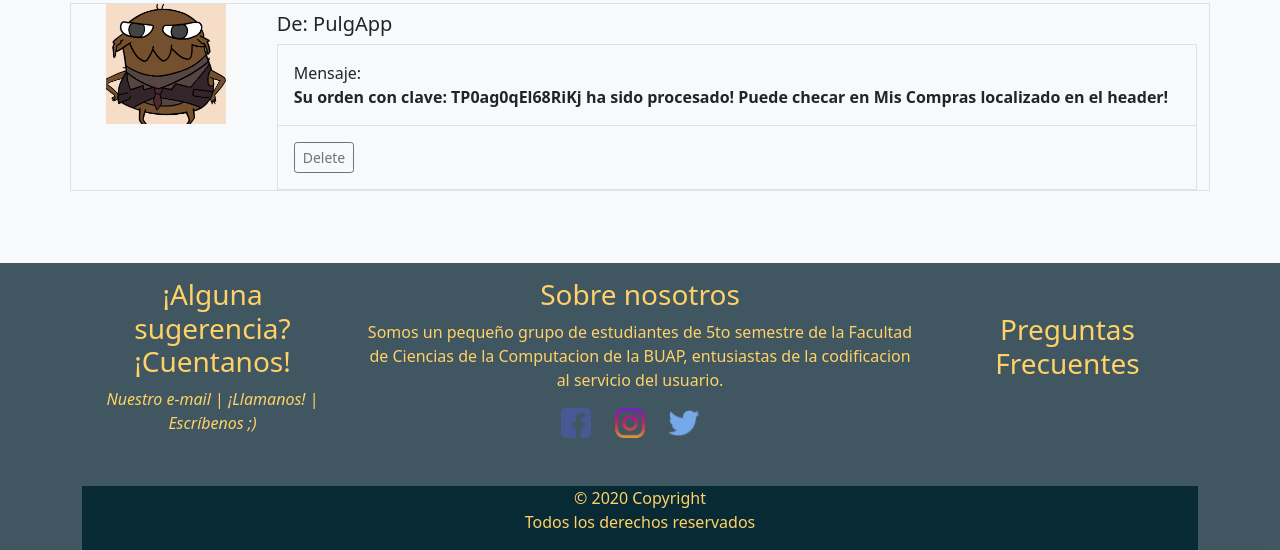
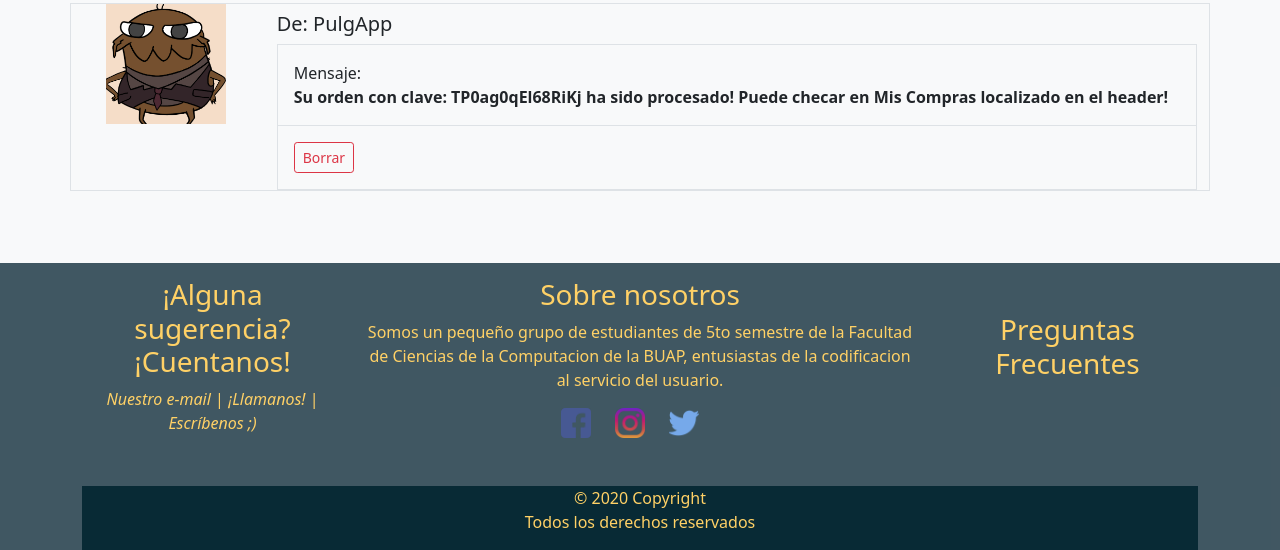
Before and after one commit to Mokkuman/bidding, a Django app: page /notifications in a window 1280 px wide. Shown: the part 376-926 px from the top of the page. Run offline with Django 3.2, Linux system fonts and the light colour scheme; a user stored in the database is signed in; data comes from the database, SQL or seed files in the repository; both versions use the stored data as it was after the commit; some libraries are stand-ins or nearby versions.

Commit message:
User can now delete messages

```diff
--- a/users/models.py
+++ b/users/models.py
@@ -114,4 +114,4 @@ class BidNotification(Notification):
 class SystemNotification(Notification):
     image = models.ImageField(default="pic_default.jpg",null = True, blank = True)
     def __str__(self):
-        return f"From: PulgApp, To: {self.fromBidProduct.productName }"
+        return f"From: PulgApp, To: {self.toUser.email }"
--- a/users/templates/users/notifications.html
+++ b/users/templates/users/notifications.html
@@ -27,10 +27,7 @@
                     <div class="col">
                       <div class="row p-3">
                         <div class="col-12">
-                          <button type="button" id="delete-button" data-index="{{notification.id}}"
-                            class="btn btn-outline-secondary btn-sm delete-button">
-                            Delete
-                          </button>
+                          <a href = "{% url 'users:deleteUserNotification' notification.id %}" class="btn btn-outline-danger btn-sm">Borrar</a>
                         </div>
                       </div>
                     </div>
@@ -61,10 +58,7 @@
                     <div class="col">
                       <div class="row p-3">
                         <div class="col-12">
-                          <button type="button" id="delete-button" data-index="{{bidNotification.id}}"
-                            class="btn btn-outline-secondary btn-sm delete-button">
-                            Delete
-                          </button>
+                          <a href = "{% url 'users:deleteBidNotification' bidNotification.id %}" class="btn btn-outline-danger btn-sm">Borrar</a>
                         </div>
                       </div>
                     </div>
@@ -93,10 +87,7 @@
                     <div class="col">
                       <div class="row p-3">
                         <div class="col-12">
-                          <button type="button" id="delete-button" data-index="{{systemNotification.id}}"
-                            class="btn btn-outline-secondary btn-sm delete-button">
-                            Delete
-                          </button>
+                          <a href = "{% url 'users:deleteSystemNotification' systemNotification.id %}" class="btn btn-outline-danger btn-sm">Borrar</a>
                         </div>
                       </div>
                     </div>
--- a/users/urls.py
+++ b/users/urls.py
@@ -11,6 +11,9 @@ urlpatterns = [
     path("addMoney",views.updateMoney,name="addMoney"),
     path("myProduts",views.myProducts,name="myProducts"),
     path("notifications",views.notifications,name="notifications"),
+    path('deleteUserNotification/<notification_id>', views.deleteUserNotification, name="deleteUserNotification"),
+    path('deleteBidNotification/<notification_id>', views.deleteBidNotification, name="deleteBidNotification"),
+    path('deleteSystemNotification/<notification_id>', views.deleteSystemNotification, name="deleteSystemNotification"),
     path("deleteUser",views.deleteUser,name="deleteUser"),
     path("myProducts/<int:id_product>/updateStockProduct",views.UpdateStockGeneral.as_view(),name="updateStock"),
     path("myProducts/<int:id_product>/updateBidProduct",views.UpdateBidGeneral.as_view(),name="updateBid"),
--- a/users/views.py
+++ b/users/views.py
@@ -216,6 +216,21 @@ def notifications(request):
         "bidNotifications":bidNotifications,
         "systemNotifications":systemNotifications})
 
+def deleteUserNotification(request, notification_id):
+    notification = UserNotification.objects.get(id = notification_id)
+    notification.delete()
+    return redirect('users:notifications')
+
+def deleteBidNotification(request, notification_id):
+    notification = BidNotification.objects.get(id = notification_id)
+    notification.delete()
+    return redirect('users:notifications')
+
+def deleteSystemNotification(request, notification_id):
+    notification = SystemNotification.objects.get(id = notification_id)
+    notification.delete()
+    return redirect('users:notifications')
+
 @login_required
 def myShoppings(request):
     order = Order.objects.filter(user=request.user)
```
Also changed, not shown: db.sqlite3.
